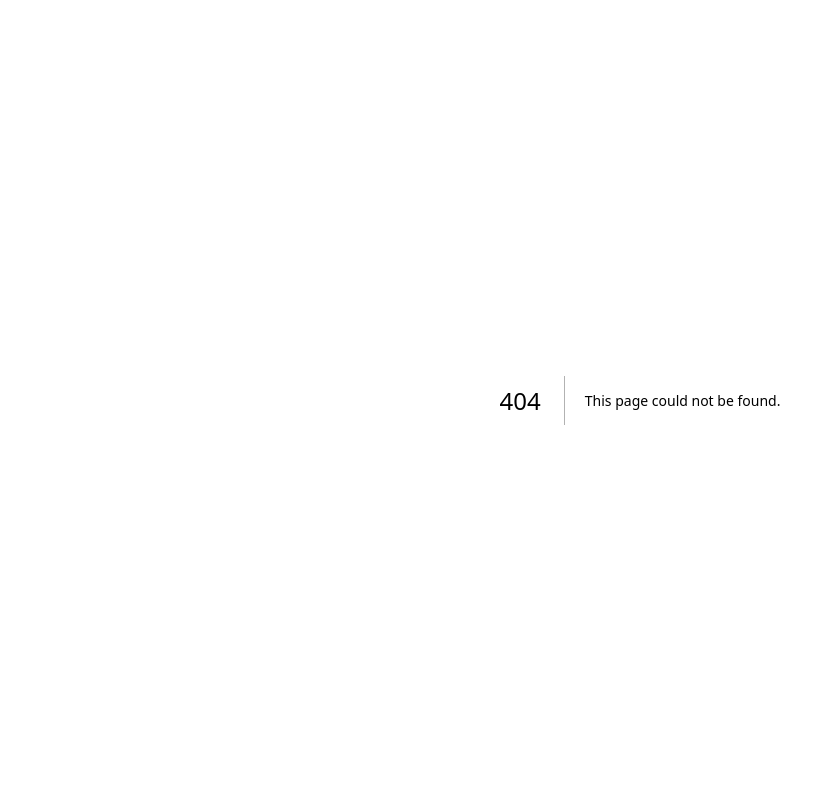
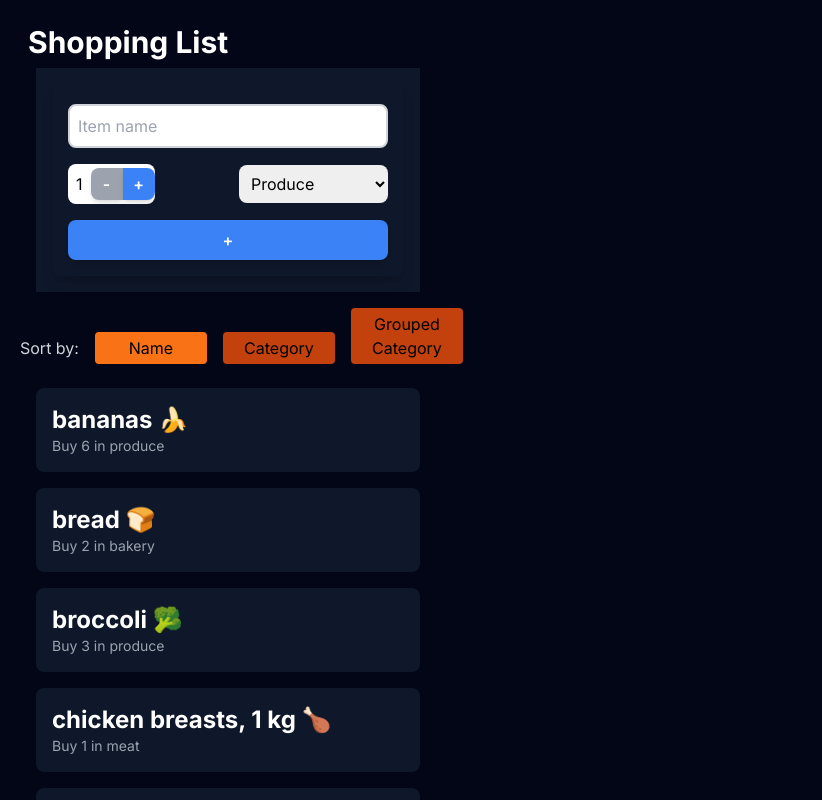
Before and after one commit to KeithC1987/cprg306-assignments, a Next.js app: page /week-6 in a window 1280 px wide. Before the commit this address had no page. Shown: the top 800 px of the page, without its empty margins (0-822 px from the left). Built offline with nearby package versions, Linux system fonts and the light colour scheme.

Commit message:
week-6 assignment is completed
All the description have been added into codes and tested it

```diff
--- a/app/page.js
+++ b/app/page.js
@@ -14,6 +14,7 @@
         <li><Link className={LinkStyle} href="./week-3">week-3</Link></li>
         <li><Link className={LinkStyle} href="./week-4">week-4</Link></li>
         <li><Link className={LinkStyle} href="./week-5">week-5</Link></li>
+        <li><Link className={LinkStyle} href="./week-6">week-6</Link></li>
       </ul>
     </main>
   );
--- /dev/null
+++ b/app/week-6/item-list.js
@@ -0,0 +1,80 @@
+'use client'
+
+import React, { useState } from 'react';
+import Item from './item';
+
+
+export default function ItemList({items}) {
+  const [sortBy, setSortBy] = useState("name");
+
+  const sortItems = (items, sortBy) => {
+    const itemsCopy = [...items];
+    return itemsCopy.sort((a, b) => {
+      if (sortBy === 'name') {
+        return a.name.localeCompare(b.name);
+      } else if (sortBy === 'category') {
+        return a.category.localeCompare(b.category);
+      }
+      return 0;
+    });
+  };
+
+  const getGroupedItems = (items) => {
+    const itemsCopy = [...items];
+    return itemsCopy.reduce((acc, item) => {
+      if (!acc[item.category]) {
+        acc[item.category] = [];
+      }
+      acc[item.category].push(item);
+      return acc;
+    }, {});
+  };
+
+  const sortedItems = sortBy === 'grouped' ? getGroupedItems(items) : sortItems([...items], sortBy);
+
+  return (
+    <div>
+      <div className="mb-4">
+        <label className="text-gray-300 mr-2">Sort by:</label>
+        <button
+          className={` bg-orange-500 p-1 m-2 w-28 rounded ${sortBy === 'name' ? 'bg-orange-500' : 'bg-orange-700'}`}
+          onClick={() => setSortBy('name')}
+        >
+          Name
+        </button>
+        <button
+          className={`bg-orange-500 p-1 m-2 w-28 rounded ${sortBy === 'category' ? 'bg-orange-500' : 'bg-orange-700'}`}
+          onClick={() => setSortBy('category')}
+        >
+          Category
+        </button>
+        <button
+          className={`bg-orange-500 p-1 m-2 w-28 rounded ${sortBy === 'grouped' ? 'bg-orange-500' : 'bg-orange-700'}`}
+          onClick={() => setSortBy('grouped')}
+        >
+          Grouped Category
+        </button>
+        <label className="absolute top-20 left-240 text-gray-600 text-xs italic" htmlFor="group-category"></label>
+
+      </div>
+      {sortBy === 'grouped' ? (
+        Object.keys(sortedItems).map((category) => (
+          <div key={category}>
+            <h2 className="text-lg font-bold capitalize text-white">{category}</h2>
+            <ul className='mt-4 space-y-4'>
+              {sortedItems[category].sort((a, b) => a.name.localeCompare(b.name)).map(item => (
+                <Item key={item.id} name={item.name} quantity={item.quantity} category={item.category} />
+              ))}
+            </ul>
+          </div>
+        ))
+      ) : (
+        <ul className='mt-4 space-y-4'>
+          {sortedItems.map(item => (
+            <Item key={item.id} name={item.name} quantity={item.quantity} category={item.category} />
+          ))}
+        </ul>
+      )}
+    </div>
+  );
+}
--- /dev/null
+++ b/app/week-6/item.js
@@ -0,0 +1,10 @@
+export default function Item({ name, quantity, category }) {
+    return(
+      <li className="flex justify-between items-center p-4 mx-4 my-2 bg-slate-900 max-w-sm  border-gray-700 rounded-lg">
+      <div className="flex flex-col">
+        <span className="text-2xl font-bold  text-white">{name}</span>
+        <span className="text-sm text-gray-400 ">Buy {quantity} in {category}</span>
+      </div>
+    </li>
+  );
+  }
--- /dev/null
+++ b/app/week-6/items.json
@@ -0,0 +1,74 @@
+[
+    {
+      "id": "1h2GJKH12gkHG31h1H",
+      "name": "milk, 4 L 🥛",
+      "quantity": 1,
+      "category": "dairy"
+    },
+    {
+      "id": "2KJH3k2j3H1k2J3K1H",
+      "name": "bread 🍞",
+      "quantity": 2,
+      "category": "bakery"
+    },
+    {
+      "id": "3h2KJH3k2j3H1k2J3",
+      "name": "eggs, dozen 🥚",
+      "quantity": 2,
+      "category": "dairy"
+    },
+    {
+      "id": "4k2J3K1H2GJKH12gk",
+      "name": "bananas 🍌",
+      "quantity": 6,
+      "category": "produce"
+    },
+    {
+      "id": "5H1h1H2KJH3k2j3H",
+      "name": "broccoli 🥦",
+      "quantity": 3,
+      "category": "produce"
+    },
+    {
+      "id": "6H1k2J3K1H2GJKH1",
+      "name": "chicken breasts, 1 kg 🍗",
+      "quantity": 1,
+      "category": "meat"
+    },
+    {
+      "id": "7gkHG31h1H2KJH3k",
+      "name": "pasta sauce 🍝",
+      "quantity": 3,
+      "category": "canned goods"
+    },
+    {
+      "id": "8j3H1k2J3K1H2GJK",
+      "name": "spaghetti, 454 g 🍝",
+      "quantity": 2,
+      "category": "dry goods"
+    },
+    {
+      "id": "9H12gkHG31h1H2KJ",
+      "name": "toilet paper, 12 pack 🧻",
+      "quantity": 1,
+      "category": "household"
+    },
+    {
+      "id": "10H3k2j3H1k2J3K1",
+      "name": "paper towels, 6 pack",
+      "quantity": 1,
+      "category": "household"
+    },
+    {
+      "id": "11k2J3K1H2GJKH12",
+      "name": "dish soap 🍽️",
+      "quantity": 1,
+      "category": "household"
+    },
+    {
+      "id": "12GJKH12gkHG31h1",
+      "name": "hand soap 🧼",
+      "quantity": 4,
+      "category": "household"
+    }
+  ]
--- /dev/null
+++ b/app/week-6/new-item.js
@@ -0,0 +1,119 @@
+"use client"
+
+import { useState } from "react";
+
+
+export default function NewItem({onAddItem}){
+
+    const [name, setName] = useState("");
+    const [quantity, setQuantity] = useState(1);
+    const [category, setCategory] = useState("Produce");
+
+
+
+
+    const handleSubmit = (event) => {
+        event.preventDefault();
+
+        // Generate the random Id and convert to string
+        const id = Math.random().toString(36).substring(2, 11);
+
+        let item = {
+            id,
+            name,
+            quantity,
+            category,
+        };
+
+
+
+        // Call the onAddItem prop, passing the item object
+        onAddItem(item);
+
+        //back to the default setting
+        setName("");
+        setQuantity(1);
+        setCategory("Produce");
+    }
+
+    const handleName = (event) => {
+        setName (event.target.value)
+    }
+
+    const handleCategory = (event) => {
+        setCategory (event.target.value)
+    }
+
+    const incrementQuantity = () => {setQuantity(PrevQuatity => Math.min(PrevQuatity + 1, 99));
+
+    }
+    const decrementQuantity = () => {setQuantity(PrevQuatity => Math.max(PrevQuatity - 1, 1));
+
+    }
+
+
+
+    return (
+        <div className="flex justify-between items-center p-0 mx-4 my-2  bg-slate-900 max-w-sm">
+            <form onSubmit={handleSubmit} className="p-4 m-4 bg-slate-900 text-gray-400 max-w-sm w-full rounded-lg shadow-lg">
+                <div className="mb-4">
+                    <input
+                        type="text"
+                        placeholder="Item name"
+                        value={name}
+                        onChange={handleName}
+                        required
+                        className="w-full mt-1 border-2 border-gray-300 p-2 rounded-lg bg-white-800 text-black"
+                    />
+                </div>
+                <div className="flex items-center justify-between mb-4 space-x-4">
+                    <div className="flex items-center border-3 border-gray-300 rounded-lg bg-white">
+                        <span className="p-2 text-black">{quantity}</span>
+                        <button
+                            type="button"
+                            onClick={decrementQuantity}
+                            className="w-8 h-8 bg-gray-500 text-white font-semibold shadow-md hover:bg-gray-700 focus:outline-none focus:ring-2 focus:ring-gray-400 focus:ring-opacity-75 rounded-l-lg disabled:bg-gray-400"
+                            disabled={quantity <= 1}
+                        >
+                            -
+                        </button>
+                        <button
+                            type="button"
+                            onClick={incrementQuantity}
+                            className="w-8 h-8 bg-blue-500 text-white font-semibold shadow-md hover:bg-blue-700 focus:outline-none focus:ring-2 focus:ring-blue-400 focus:ring-opacity-75 rounded-r-lg disabled:bg-gray-400"
+                            disabled={quantity >= 99}
+                        >
+                            +
+                        </button>
+                    </div>
+                    <select
+                        id ="category"
+                        value={category}
+                        onChange={handleCategory}
+                        required
+                        className="border-20 border-gray-300 p-2 rounded-lg bg-white-800 text-black ml-24"
+                    >
+                        <option value="" disabled>Category</option>
+                        <option value="produce">Produce</option>
+                        <option value="dairy">Dairy</option>
+                        <option value="bakery">Bakery</option>
+                        <option value="meat">Meat</option>
+                        <option value="frozen foods">Frozen Foods</option>
+                        <option value="canned goods">Canned Goods</option>
+                        <option value="dry goods">Dry Goods</option>
+                        <option value="beverages">Beverages</option>
+                        <option value="snacks">Snacks</option>
+                        <option value="household">Household</option>
+                        <option value="other">Other</option>
+                    </select>
+                </div>
+                <button
+                    type="submit"
+                    className="w-full py-2 bg-blue-500 text-white font-semibold rounded-lg shadow-md hover:bg-blue-700 focus:outline-none focus:ring-2 focus:ring-blue-400 focus:ring-opacity-75"
+                >
+                    +
+                </button>
+            </form>
+        </div>
+    );
+}
--- /dev/null
+++ b/app/week-6/page.js
@@ -0,0 +1,29 @@
+
+'use client'
+
+
+import NewItem from "./new-item";
+import itemsData from "./items.json";
+import ItemList from "./item-list";
+import { useState } from "react";
+
+
+export default function Page(){
+
+    const [items, setItems] = useState(itemsData);
+
+    const handleAddItem = (newItem) => {setItems(currrentItems => [...currrentItems, newItem])}
+
+
+
+
+    return(
+        <main className="bg-slate-950">
+            <div className="container mx-1 p-4">
+                <h1 className="text-3xl font-bold text-white m-2">Shopping List</h1>
+                <NewItem onAddItem={handleAddItem}/>
+                <ItemList items={items}/>
+            </div>
+        </main>
+    );
+}
```
